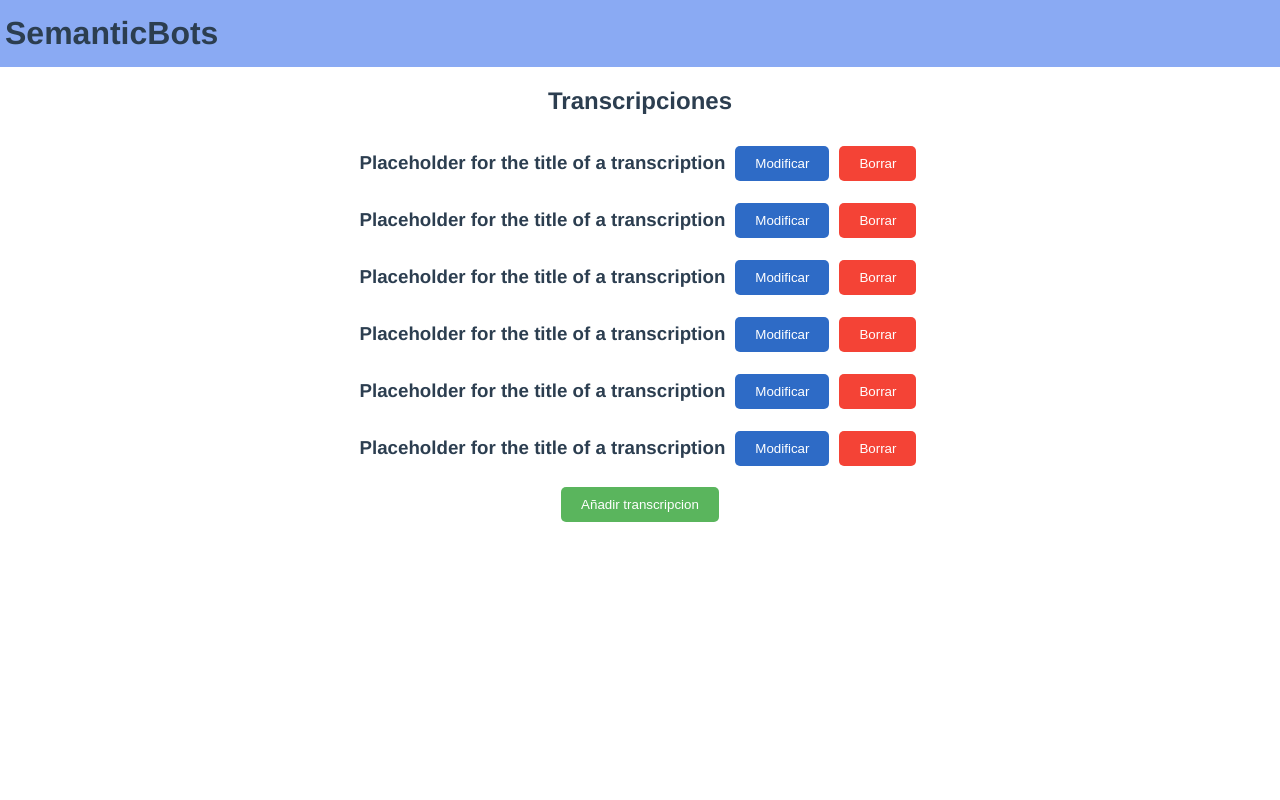
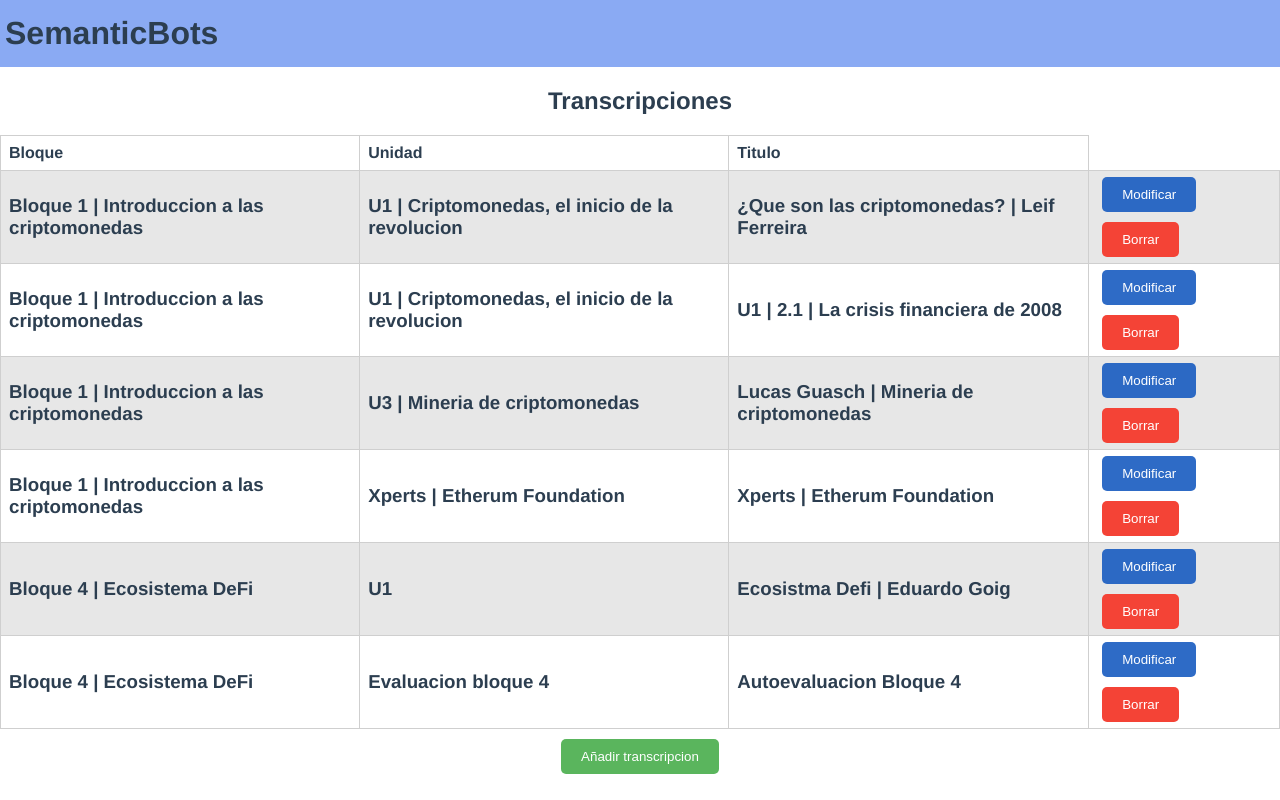
Before and after one commit to ErikAndresFelea/vue-node-express, a Vue app in the folder client/: page /home in a window 1280 px wide. Built offline with nearby package versions, Linux system fonts and the light colour scheme.

Commit message:
modified view Home added new components

```diff
--- a/client/src/App.vue
+++ b/client/src/App.vue
@@ -1,9 +1,7 @@
 <template>
   <div id="app">
-    <div>
-      <NavbarComp />
-      <router-view />
-    </div>
+    <NavbarComp />
+    <router-view />
   </div>
 </template>
 
--- a/client/src/assets/style.css
+++ b/client/src/assets/style.css
@@ -33,6 +33,22 @@ table {
   justify-content: center;
   align-items: center;
   flex-direction: column;
+  border-collapse: collapse;
+}
+
+td, th {
+  text-align: left;
+  padding-left: 8px;
+  padding-right: 8px;
+  border: 1px solid #cfcfcf;
+}
+
+th {
+  padding: 8px;
+}
+
+tr:nth-child(even) {
+  background-color: #e7e7e7;
 }
 
 body {
--- /dev/null
+++ b/client/src/components/AllTranscriptionsComp.vue
@@ -0,0 +1,40 @@
+<template>
+  <div>
+    <table>
+      <tbody >
+        <tr>
+          <th>
+            Bloque
+          </th>
+          <th>
+            Unidad
+          </th>
+          <th>
+            Titulo
+          </th>
+        </tr>
+        <tr :key="item.id" v-for="item in transcs">
+          <TranscriptionComp :transc="item" />
+        </tr>
+      </tbody>
+  </table>
+  </div>
+
+
+</template>
+
+<script>
+import TranscriptionComp from './TranscriptionComp.vue'
+
+export default {
+  name: 'AllTranscriptionsComp',
+
+  props: {
+    transcs: Array
+  },
+
+  components: {
+    TranscriptionComp
+  }
+}
+</script>
--- a/client/src/components/TranscriptionComp.vue
+++ b/client/src/components/TranscriptionComp.vue
@@ -1,8 +1,12 @@
 <template>
-    <table>
-      <tr>
   <td>
-          <h3 style="margin: 1px">Placeholder for the title of a transcription</h3>
+    <h3>{{ transc.block }}</h3>
+  </td>
+  <td>
+    <h3>{{ transc.unit }}</h3>
+  </td>
+  <td>
+    <h3>{{ transc.title }}</h3>
   </td>
   <td>
     <router-link to="/update">
@@ -10,8 +14,6 @@
     </router-link>
     <ButtonComp class="cancel-button" :text="'Borrar'" />
   </td>
-      </tr>
-    </table>
 </template>
 
 <script>
@@ -20,8 +22,18 @@ import ButtonComp from './ButtonComp.vue'
 export default {
   name: 'TranscriptionComp',
 
+  props: {
+    transc: Object
+  },
+
   components: {
     ButtonComp
   }
 }
 </script>
+
+<style scoped>
+h3 {
+  margin: 0px;
+}
+</style>
--- a/client/src/views/AddTranscription.vue
+++ b/client/src/views/AddTranscription.vue
@@ -18,6 +18,8 @@ import AddUpdateComp from '../components/AddUpdateComp.vue'
 import ButtonComp from '../components/ButtonComp.vue'
 
 export default {
+  name: 'AddTranscription',
+
   components: {
     AddUpdateComp,
     ButtonComp
--- a/client/src/views/Home.vue
+++ b/client/src/views/Home.vue
@@ -2,13 +2,7 @@
   <div>
     <h2>Transcripciones</h2>
     <div>
-      <table>
-        <tr v-for="item in transc" :key="item.id">
-          <td>
-            <TranscriptionComp :item="item" />
-          </td>
-        </tr>
-      </table>
+      <AllTranscriptionsComp :transcs="transc"/>
     </div>
     <div style="margin-top: 5px">
       <router-link to="/add">
@@ -20,25 +14,67 @@
 
 <script>
 import ButtonComp from '../components/ButtonComp.vue'
-import TranscriptionComp from '../components/TranscriptionComp.vue'
+import AllTranscriptionsComp from '../components/AllTranscriptionsComp.vue'
 
 export default {
+  name: 'Home',
+
   components: {
     ButtonComp,
-    TranscriptionComp
+    AllTranscriptionsComp
   },
 
   data () {
     return {
-      transc: [
-        { id: 1, TranscriptionComp },
-        { id: 2, TranscriptionComp },
-        { id: 3, TranscriptionComp },
-        { id: 4, TranscriptionComp },
-        { id: 5, TranscriptionComp },
-        { id: 6, TranscriptionComp }
-      ]
+      transc: []
     }
+  },
+
+  created () {
+    this.transc = [
+      {
+        id: 0,
+        block: 'Bloque 1 | Introduccion a las criptomonedas',
+        elective: '',
+        unit: 'U1 | Criptomonedas, el inicio de la revolucion',
+        title: '¿Que son las criptomonedas? | Leif Ferreira'
+      },
+      {
+        id: 1,
+        block: 'Bloque 1 | Introduccion a las criptomonedas',
+        elective: '',
+        unit: 'U1 | Criptomonedas, el inicio de la revolucion',
+        title: 'U1 | 2.1 | La crisis financiera de 2008'
+      },
+      {
+        id: 2,
+        block: 'Bloque 1 | Introduccion a las criptomonedas',
+        elective: '',
+        unit: 'U3 | Mineria de criptomonedas',
+        title: 'Lucas Guasch | Mineria de criptomonedas'
+      },
+      {
+        id: 3,
+        block: 'Bloque 1 | Introduccion a las criptomonedas',
+        elective: '',
+        unit: 'Xperts | Etherum Foundation',
+        title: 'Xperts | Etherum Foundation'
+      },
+      {
+        id: 4,
+        block: 'Bloque 4 | Ecosistema DeFi',
+        elective: 'Electiva 1',
+        unit: 'U1',
+        title: 'Ecosistma Defi | Eduardo Goig'
+      },
+      {
+        id: 5,
+        block: 'Bloque 4 | Ecosistema DeFi',
+        elective: '',
+        unit: 'Evaluacion bloque 4',
+        title: 'Autoevaluacion Bloque 4'
+      }
+    ]
   }
 }
 </script>
--- a/client/src/views/Login.vue
+++ b/client/src/views/Login.vue
@@ -27,6 +27,8 @@
 import ButtonComp from '../components/ButtonComp.vue'
 
 export default {
+  name: 'Login',
+
   components: {
     ButtonComp
   },
--- a/client/src/views/Register.vue
+++ b/client/src/views/Register.vue
@@ -25,6 +25,8 @@
 import ButtonComp from '../components/ButtonComp.vue'
 
 export default {
+  name: 'Register',
+
   components: {
     ButtonComp
   },
--- a/client/src/views/UpdateTranscription.vue
+++ b/client/src/views/UpdateTranscription.vue
@@ -16,6 +16,8 @@ import AddUpdateComp from '../components/AddUpdateComp.vue'
 import ButtonComp from '../components/ButtonComp.vue'
 
 export default {
+  name: 'UpdateTranscription',
+
   components: {
     AddUpdateComp,
     ButtonComp
```
Lines whose indentation alone changed are shown as unchanged.
